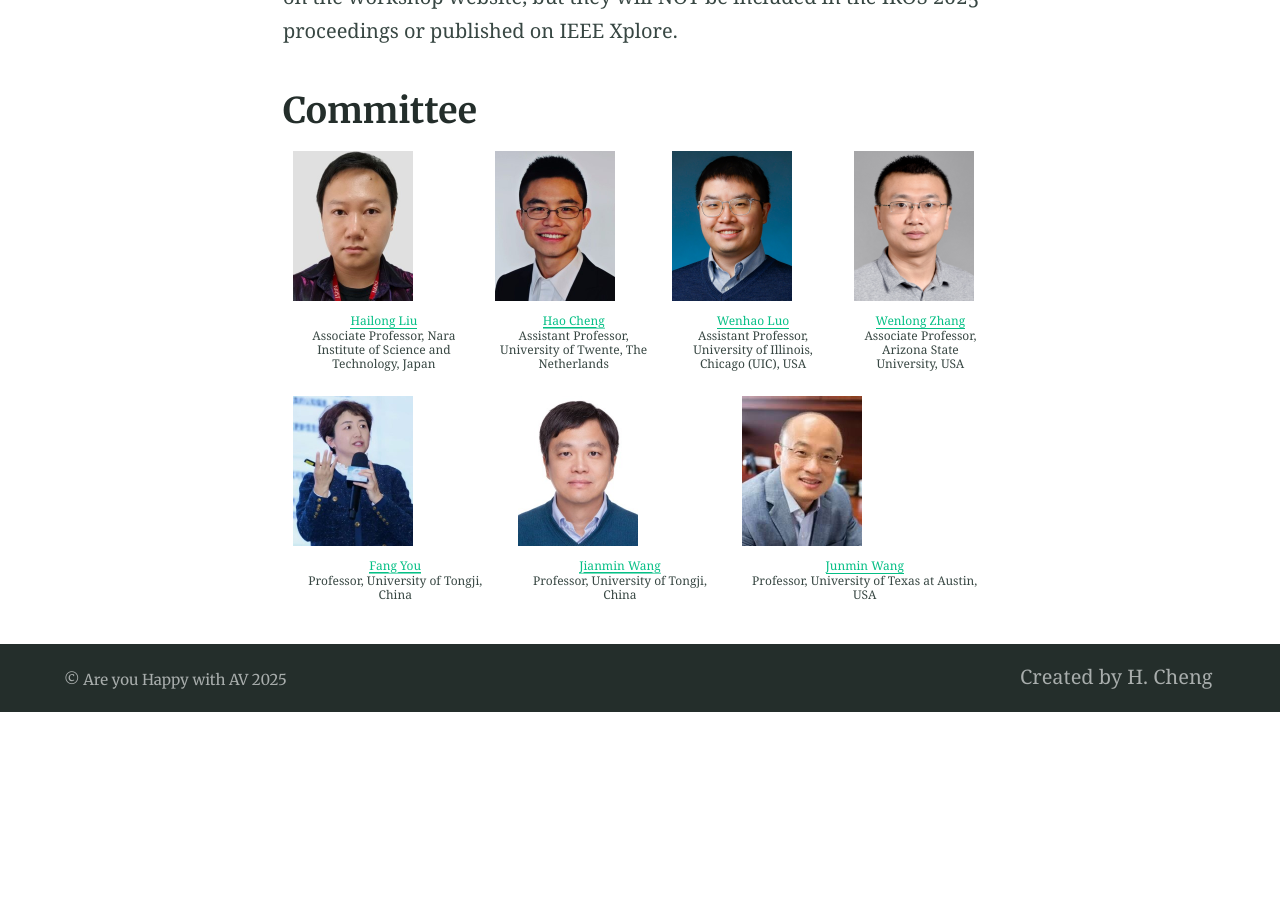
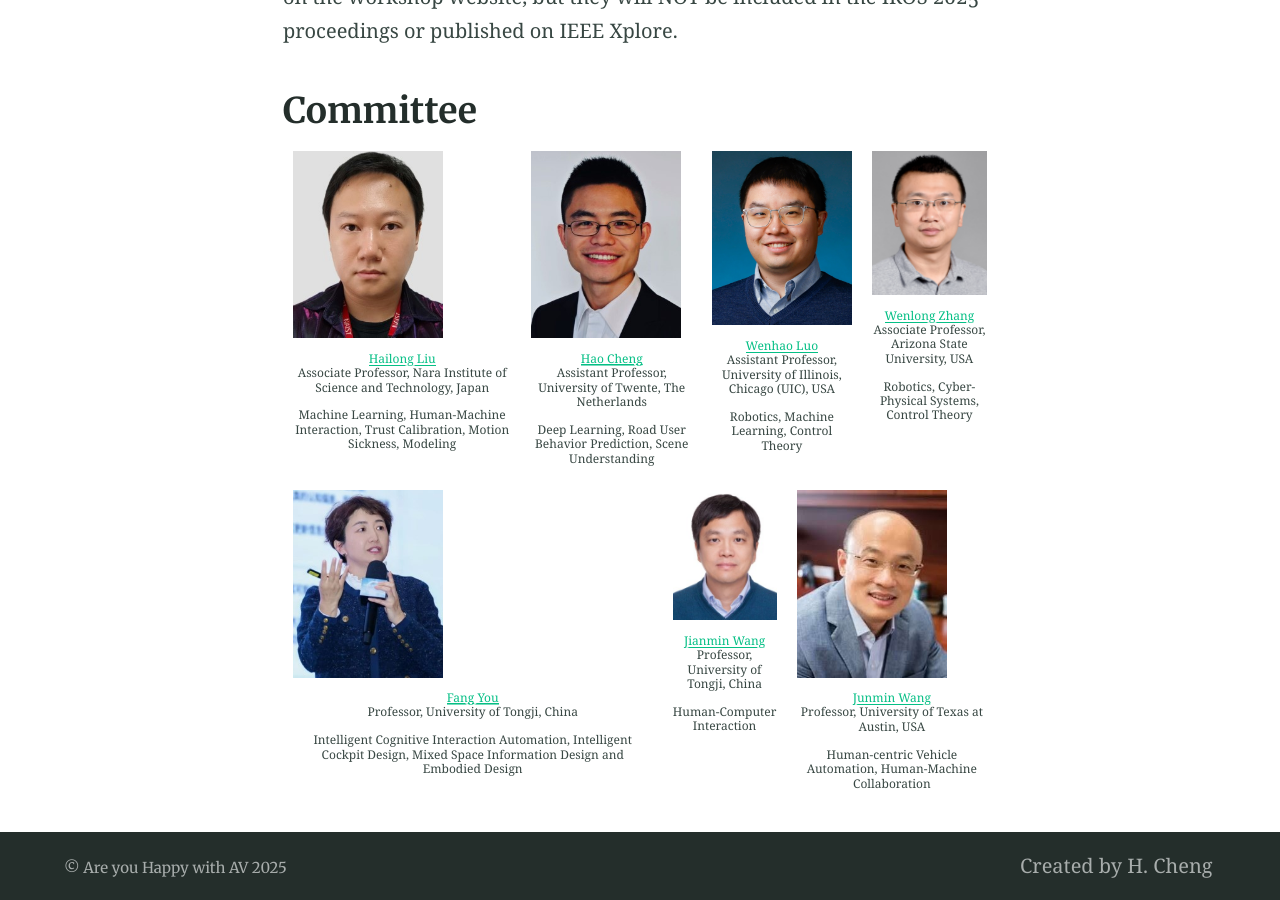
Before and after one commit to Are-You-Happy-with-AV/are-you-happy-with-av.github.io, a Jekyll site: the page built from index.md, in a window 1280 px wide and 900 px high, scrolled down 2826 px. Built offline with Jekyll 4.4.1, drawn with Linux system fonts in a browser that asks for light colours; before the commit the page ends 3538 px from its top, so only the background shows below that.

Commit message:
Update index.md

```diff
--- a/index.md
+++ b/index.md
@@ -51,41 +51,48 @@ The prospect of wide-scale development of automated vehicles (AVs) is due to adv
  <div style="display: flex; justify-content: center; text-align: center;">
 
   <div style="margin: 10px;">
-    <img src="/assets/committee/Hailong liu.jpg" alt="Hailong Liu" style="width: 120px; height: auto; object-fit: cover; display: block;">
+    <img src="/assets/committee/Hailong liu.jpg" alt="Hailong Liu" style="width: 150px; height: auto; object-fit: cover; display: block;">
     <p style="font-size: 12px; text-align: center; line-height: 1.2; margin: 4px 0; word-wrap: break-word;"><a href="https://www.researchgate.net/profile/Hailong_Liu9">Hailong Liu</a><br> Associate Professor, Nara Institute of Science and Technology, Japan</p>
+    <p style="font-size: 12px; text-align: center; line-height: 1.2; margin: 4px 0; word-wrap: break-word;">Machine Learning, Human-Machine Interaction, Trust Calibration, Motion Sickness, Modeling</p>
   </div>
 
   <div style="margin: 10px;">
-    <img src="/assets/committee/Hao Cheng.jpg" alt="Hao Cheng" style="width: 120px; height: auto; object-fit: cover; display: block;">
+    <img src="/assets/committee/Hao Cheng.jpg" alt="Hao Cheng" style="width: 150px; height: auto; object-fit: cover; display: block;">
     <p style="font-size: 12px; text-align: center; line-height: 1.2; margin: 4px 0; word-wrap: break-word;"><a href="https://sites.google.com/view/hao-cheng/home">Hao Cheng</a><br> Assistant Professor, University of Twente, The Netherlands</p>
+    <p style="font-size: 12px; text-align: center; line-height: 1.2; margin: 4px 0; word-wrap: break-word;">Deep Learning, Road User Behavior Prediction, Scene Understanding</p>
   </div>
 
   <div style="margin: 10px;">
-    <img src="/assets/committee/Wenhao Luo.png" alt="Wenhao Luo" style="width: 120px; height: auto; object-fit: cover; display: block;">
+    <img src="/assets/committee/Wenhao Luo.png" alt="Wenhao Luo" style="width: 150px; height: auto; object-fit: cover; display: block;">
     <p style="font-size: 12px; text-align: center; line-height: 1.2; margin: 4px 0; word-wrap: break-word;"><a href="https://www.cs.uic.edu/~wenhao/">Wenhao Luo</a><br> Assistant Professor, University of Illinois, Chicago (UIC), USA</p>
+    <p style="font-size: 12px; text-align: center; line-height: 1.2; margin: 4px 0; word-wrap: break-word;">Robotics, Machine Learning, Control Theory</p>
   </div>
 
   <div style="margin: 10px;">
-    <img src="/assets/committee/Wenlong Zhang.png" alt="Wenlong Zhang" style="width: 120px; height: auto; object-fit: cover; display: block;">
+    <img src="/assets/committee/Wenlong Zhang.png" alt="Wenlong Zhang" style="width: 150px; height: auto; object-fit: cover; display: block;">
     <p style="font-size: 12px; text-align: center; line-height: 1.2; margin: 4px 0; word-wrap: break-word;"><a href="https://home.riselab.info/team/">Wenlong Zhang</a><br> Associate Professor, Arizona State University, USA</p>
+    <p style="font-size: 12px; text-align: center; line-height: 1.2; margin: 4px 0; word-wrap: break-word;">Robotics, Cyber-Physical Systems, Control Theory</p>
   </div>
   </div>
 
    <div style="display: flex; justify-content: center; text-align: center;">
 
   <div style="margin: 10px;">
-    <img src="/assets/committee/Fang You.jpg" alt="Fang You" style="width: 120px; height: auto; object-fit: cover;display: block;">
+    <img src="/assets/committee/Fang You.jpg" alt="Fang You" style="width: 150px; height: auto; object-fit: cover;display: block;">
     <p style="font-size: 12px; text-align: center; line-height: 1.2; margin: 4px 0; word-wrap: break-word;"><a href="https://tjdi.tongji.edu.cn/TeacherDetail.do?id=4236&lang=en">Fang You</a><br> Professor, University of Tongji, China</p>
+    <p style="font-size: 12px; text-align: center; line-height: 1.2; margin: 4px 0; word-wrap: break-word;">Intelligent Cognitive Interaction Automation, Intelligent Cockpit Design, Mixed Space Information Design and Embodied Design</p>
   </div>
 
   <div style="margin: 10px;">
-    <img src="/assets/committee/Jianmin Wang.jpg" alt="Jianmin Wang" style="width: 120px; height: auto; object-fit: cover;display: block;">
+    <img src="/assets/committee/Jianmin Wang.jpg" alt="Jianmin Wang" style="width: 150px; height: auto; object-fit: cover;display: block;">
     <p style="font-size: 12px; text-align: center; line-height: 1.2; margin: 4px 0; word-wrap: break-word;"><a href="https://am.tongji.edu.cn/info/1397/1842.htm">Jianmin Wang</a><br> Professor, University of Tongji, China</p>
+    <p style="font-size: 12px; text-align: center; line-height: 1.2; margin: 4px 0; word-wrap: break-word;">Human-Computer Interaction</p>
   </div>
 
   <div style="margin: 10px;">
-    <img src="/assets/committee/Junmin Wang.jpg" alt="Junmin Wang" style="width: 120px; height: auto; object-fit: cover;display: block;">
+    <img src="/assets/committee/Junmin Wang.jpg" alt="Junmin Wang" style="width: 150px; height: auto; object-fit: cover;display: block;">
     <p style="font-size: 12px; text-align: center; line-height: 1.2; margin: 4px 0; word-wrap: break-word;"><a href="https://sites.utexas.edu/jwang/">Junmin Wang</a><br> Professor, University of Texas at Austin, USA</p>
+    <p style="font-size: 12px; text-align: center; line-height: 1.2; margin: 4px 0; word-wrap: break-word;">Human-centric Vehicle Automation, Human-Machine Collaboration</p>
   </div>
 
 </div>
```
